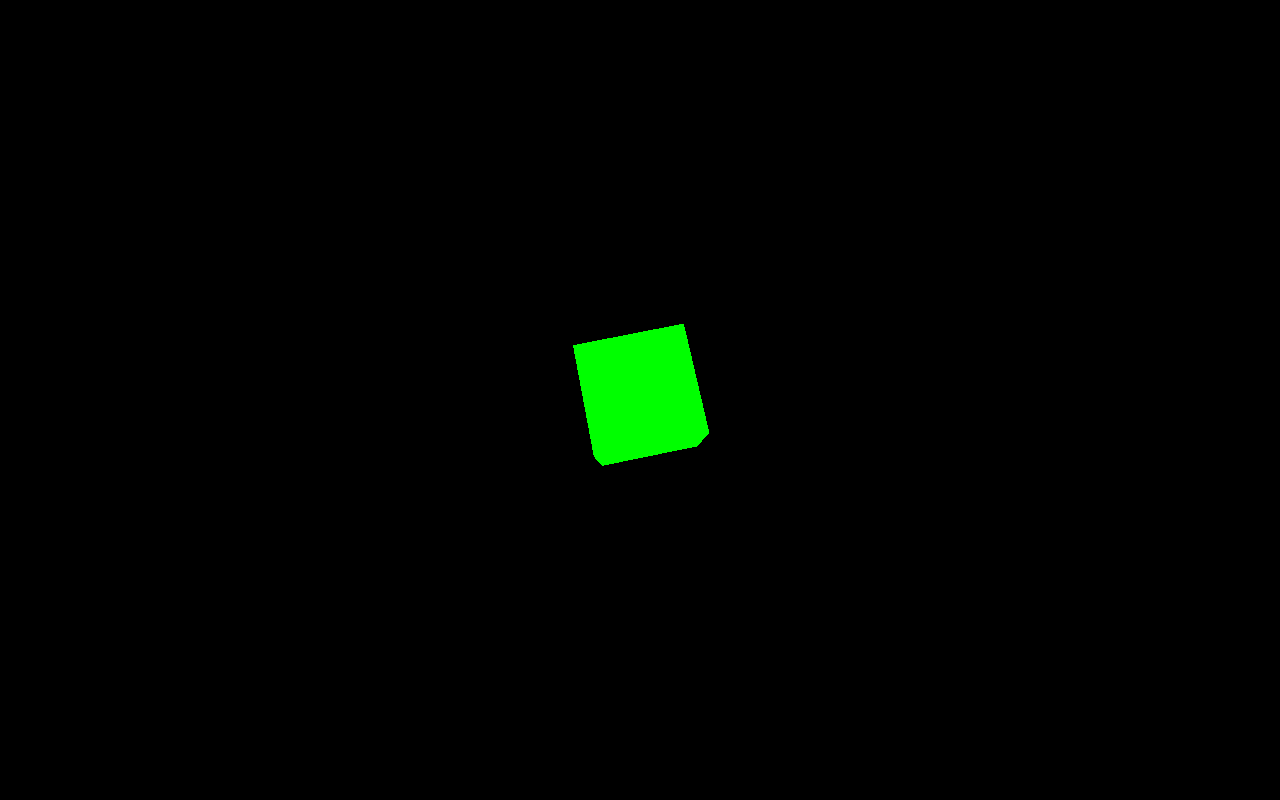
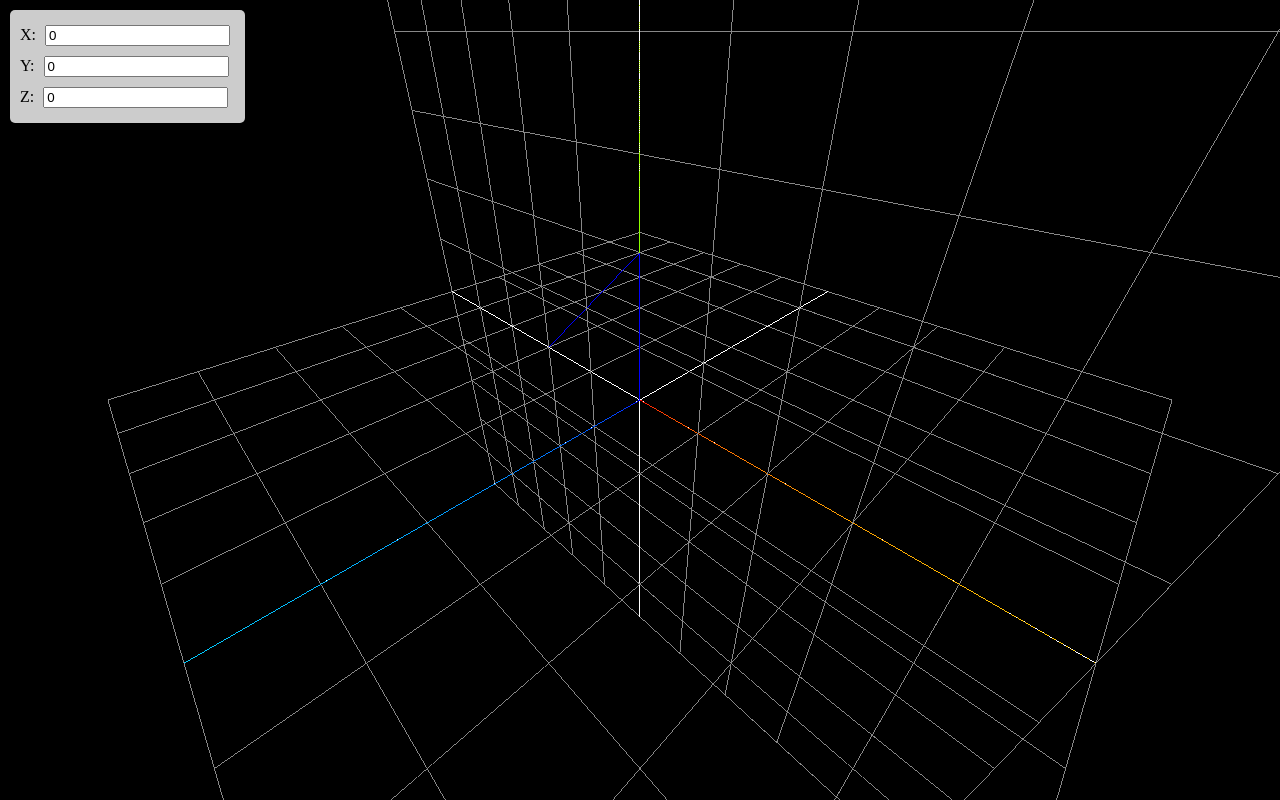
Before and after one commit to diabeatz96/learn-linear, a website built with Vite: page index.html in a window 1280 px wide. Built offline with nearby package versions, Linux system fonts and the light colour scheme.

```diff
--- a/index.html
+++ b/index.html
@@ -1,13 +1,37 @@
 <!DOCTYPE html>
-<html lang="en">
+<html>
   <head>
     <meta charset="utf-8">
-		<title>Learn Linear</title>
+    <title>My Three.js App</title>
     <style>
-			body { margin: 0; }
+      #inputs-container {
+        position: absolute;
+        top: 10px;
+        left: 10px;
+        background-color: rgba(255, 255, 255, 0.8);
+        padding: 10px;
+        border-radius: 5px;
+      }
+      body {
+        margin: 0;
+      }
+      input {
+        margin: 5px;
+      }
     </style>
   </head>
   <body>
+    <script src="main.js"></script>
+    <div id="inputs-container">
+      <label for="input-x">X:</label>
+      <input id="input-x" type="number" value="0">
+      <br>
+      <label for="input-y">Y:</label>
+      <input id="input-y" type="number" value="0">
+      <br>
+      <label for="input-z">Z:</label>
+      <input id="input-z" type="number" value="0">
+    </div>
 		<script type="module" src="main.js"></script>
 	</body>
 </html>
--- a/main.js
+++ b/main.js
@@ -1,29 +1,75 @@
 import * as THREE from 'three';
-import WebGL from 'three/addons/capabilities/WebGL.js';
+import { OrbitControls } from 'three/examples/jsm/controls/OrbitControls.js';
 
 const scene = new THREE.Scene();
-const camera = new THREE.PerspectiveCamera( 75, window.innerWidth / window.innerHeight, 0.1, 1000 );
+
+const camera = new THREE.PerspectiveCamera(75, window.innerWidth / window.innerHeight, 0.1, 1000);
+camera.position.set(4, 4, 4);
+camera.lookAt(0, 0, 0);
 
 const renderer = new THREE.WebGLRenderer();
-renderer.setSize( window.innerWidth, window.innerHeight );
-document.body.appendChild( renderer.domElement );
+renderer.setSize(window.innerWidth, window.innerHeight);
+document.body.appendChild(renderer.domElement);
 
-const geometry = new THREE.BoxGeometry( 1, 1, 1 );
-const material = new THREE.MeshBasicMaterial( { color: 0x00ff00 } );
-const cube = new THREE.Mesh( geometry, material );
-scene.add( cube );
+const gridSize = 10;
+const gridSpacing = 1; // distance between grid lines
+const gridDivisions = gridSize / gridSpacing;
+const gridColor = 0xffffff; // white
 
-camera.position.z = 5;
+const gridHelper = new THREE.GridHelper(gridSize, gridDivisions, gridColor);
+scene.add(gridHelper);
+
+const axesHelper = new THREE.AxesHelper( 5 );
+scene.add(axesHelper);
+
+const controls = new OrbitControls(camera, renderer.domElement);
+controls.update();
+
+
+const inputX = document.getElementById('input-x');
+inputX.addEventListener('input', () => {
+  vector.setX(parseFloat(inputX.value));
+  arrowHelper.setDirection(vector);
+});
+
+const inputY = document.getElementById('input-y');
+inputY.addEventListener('input', () => {
+  vector.setY(parseFloat(inputY.value));
+  arrowHelper.setDirection(vector);
+});
+
+const inputZ = document.getElementById('input-z');
+inputZ.addEventListener('input', () => {
+  vector.setZ(parseFloat(inputZ.value));
+  arrowHelper.setDirection(vector);
+});
+
+
+/*
+Line Logic
+*/
+const material = new THREE.LineBasicMaterial({
+    color: 0x0000ff,
+});
+
+const points = [];
+points.push( new THREE.Vector3( - 2, 0, 0 ) );
+points.push( new THREE.Vector3( 0, 2, 0 ) );
+points.push( new THREE.Vector3( 2, 2, 2 ) );
+
+const geometry = new THREE.BufferGeometry().setFromPoints( points );
+
+const line = new THREE.Line( geometry, material );
+scene.add( line );
+
+
+const plane2 = new THREE.GridHelper(gridSize, gridDivisions, gridColor);
+plane2.rotation.x = Math.PI / 2; // rotate the plane to face in the z-axis
+scene.add(plane2);
 
 function animate() {
+  requestAnimationFrame(animate);
+  renderer.render(scene, camera);
+}
 
-
-
-
-        requestAnimationFrame( animate );
-        cube.rotation.x += 0.01;
-        cube.rotation.y += 0.01;
-	    renderer.render( scene, camera );
-
-}
 animate();
```
Lines whose indentation alone changed are shown as unchanged.
